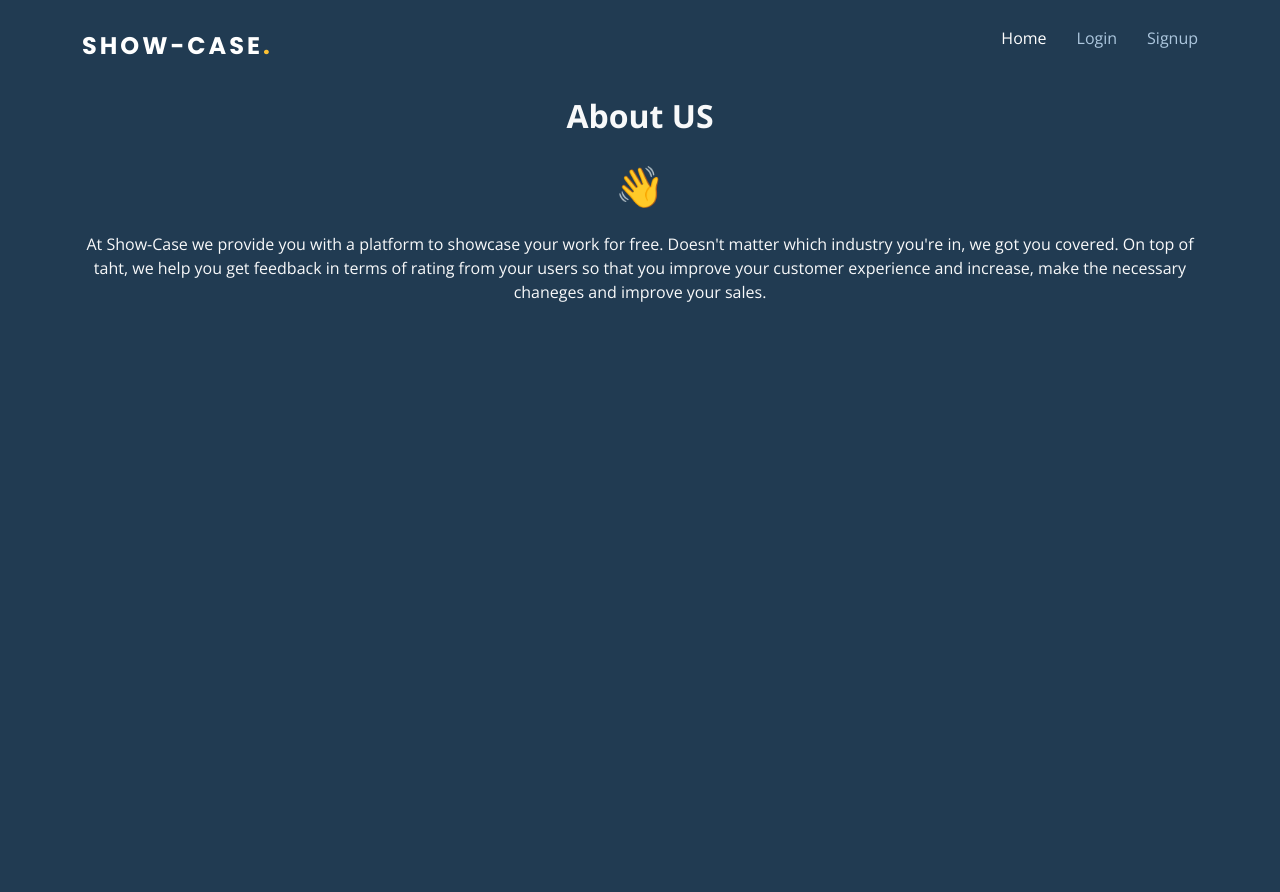
After one commit to Edu58/Django-Awwards-Clone, a Django app: template templates/about-us.html in a window 1280 px wide. The commit adds this page. Run offline with Django 4.2, Linux system fonts and the light colour scheme; the template is opened without the code that fills it, so the values that code supplies are empty; some libraries are stand-ins or nearby versions.

Commit message:
adds about us page

```diff
--- a/main/urls.py
+++ b/main/urls.py
@@ -13,6 +13,7 @@ schema_view = get_swagger_view(title='Awwards API')
 urlpatterns = [
     path('', views.index, name='index'),
     path('home/', views.home, name='home'),
+    path('about-us/', views.about, name='about'),
     path('submit/', views.submit, name='submit'),
     path('vote/<int:project_id>/', views.vote, name='vote'),
     path('rate/<int:project_id>/', views.rate_project, name='rate'),
--- a/main/views.py
+++ b/main/views.py
@@ -49,6 +49,10 @@ def login_user(request):
 
 def index(request):
     return render(request, 'index.html')
+
+
+def about(request):
+    return render(request, 'about-us.html')
 
 
 @login_required(login_url='login')
--- /dev/null
+++ b/static/css/about.css
@@ -0,0 +1,3 @@
+section {
+    background: #213b52;
+}
--- /dev/null
+++ b/templates/about-us.html
@@ -0,0 +1,29 @@
+{%extends 'base.html'%}
+{% load static %}
+
+{% block styles %}
+{{block.super}}
+<link rel="stylesheet" href="{% static 'css/about.css' %}">
+{% endblock %}
+
+{% block title %}About Us{% endblock %}
+
+{% block content %}
+<section class="min-vh-100">
+    <div class="container text-light">
+        <p class="fs-2 fw-bold text-center">
+            About US
+        </p>
+        <p class="text-center fs-1">
+            👋
+        </p>
+        <p class="text-center">
+            At Show-Case we provide you with a platform to showcase your work for free.
+            Doesn't matter which industry you're in, we got you covered. On top of taht, we help you get feedback in
+            terms
+            of rating from your users so
+            that you improve your customer experience and increase, make the necessary chaneges and improve your sales.
+        </p>
+    </div>
+</section>
+{% endblock content %}
--- a/templates/navbar.html
+++ b/templates/navbar.html
@@ -11,7 +11,7 @@
                 <li><a class="nav-link active" href="{% url 'home' %}">Home</a></li>
                 <li><a class="nav-link fw-bold text-warning" href="{% url 'submit' %}" id="submit">Submit</a></li>
                  <li><a class="nav-link" href="{% url 'profile' user.username %}">Profile</a></li>
-                 <li><a class="nav-link" href="#about">About Us</a></li>
+                 <li><a class="nav-link" href="{% url 'about' %}">About Us</a></li>
                  <li><a class="nav-link" href="{% url 'logout' %}">Logout</a></li>
                 {% else %}
                 <li><a class="nav-link active" href="{% url 'index' %}">Home</a></li>
```
